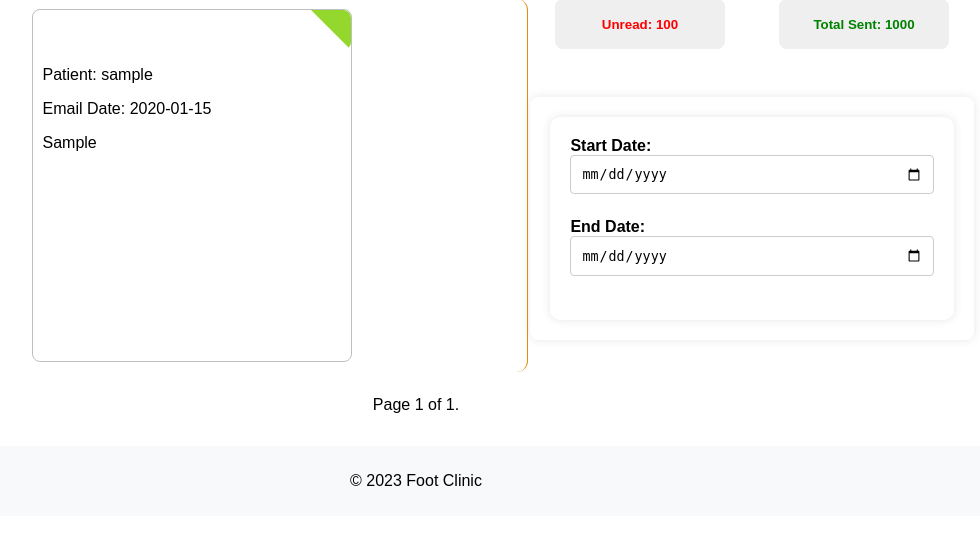
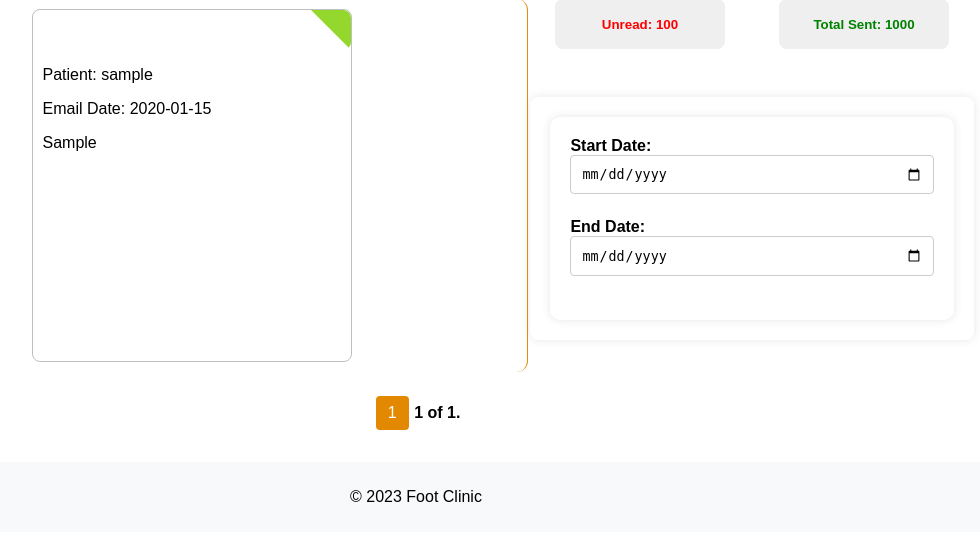
Before and after one commit to arvinsalehi/OrangeVilleFootClinik, a Flask app: page /emailService/Sent-Emails in a window 1280 px wide. Shown: the part 255-800 px from the top of the page, without its empty margins (224-1204 px from the left). Run offline with Flask 3, Linux system fonts and the light colour scheme; tables that the repository leaves empty hold one stand-in row (values such as "Sample post"); some libraries are stand-ins or nearby versions.

Commit message:
gave style to paggination

```diff
--- a/emailService/api/api.py
+++ b/emailService/api/api.py
@@ -119,7 +119,7 @@ def get_bookings():
 
         # Convert datetime objects to string format expected by Cliniko API
         # Calculate the time range for the last 10 hours
-        start_time_str, end_time_str = get_time_range_str(time_range=100, previous=False)
+        start_time_str, end_time_str = get_time_range_str(time_range=24, previous=False)
 
         # Construct the query parameters
         appointment_query_str = "appointment_type_id:=" + ",".join([item for item in ACCEPTED_APPOINTMENT_TYPE_ID])
@@ -136,13 +136,13 @@ def get_bookings():
             patient_id = booking['patient']['links']['self'].split("/")[-1]
 
             response_appointment = get_data(external_api=external_api_url_appointments, api_key=api_key).json()
-            # for appointment in response_appointment['appointment_types']:
-            #     appointment_in_db = Bookings.query.filter_by(cliniko_id=booking['id']).first()
-            #     if appointment_in_db is not None and appointment_in_db.appointment_type_ID == appointment['id']:
-            #         appointment_in_db.appointment_type_str = appointment['name']
-            #         appointment_in_db.appointment_type_ID = appointment['id']
-            #
-            #         db.session.commit()
+            for appointment in response_appointment['appointment_types']:
+                appointment_in_db = Bookings.query.filter_by(cliniko_id=booking['id']).first()
+                if appointment_in_db is not None and appointment_in_db.appointment_type_ID == appointment['id']:
+                    appointment_in_db.appointment_type_str = appointment['name']
+                    appointment_in_db.appointment_type_ID = appointment['id']
+
+                    db.session.commit()
 
             # Check if the user_id from the database is not equal to the patient_id
             user = User.query.filter_by(cliniko_id=patient_id).first()
@@ -163,7 +163,7 @@ def get_bookings():
 
             db.session.add(new_booking)
             db.session.commit()
-            if user is None or user.id != patient_id:
+            if user is None:
                 query = {
                     "q[]": "string"
                 }
@@ -349,4 +349,5 @@ def send_email():
 
 scheduler = BackgroundScheduler()
 # Schedule the job to run every 20 minutes
-scheduler.add_job(get_patients, 'interval', minutes=20)
+scheduler.add_job(get_bookings, 'interval', minutes=1440)
+scheduler.add_job(send_email, 'interval', minutes=30)
--- a/emailService/routes.py
+++ b/emailService/routes.py
@@ -43,7 +43,7 @@ def index():
 @email_blueprint.route("/Sent-Emails")
 def sent_emails():
     page = request.args.get('page', 1, type=int)
-    items_per_page = 9
+    items_per_page = 30
     sentEmails = Emails.query.filter_by(isSent=True).paginate(page=page, per_page=items_per_page, error_out=False)
     return render_template('emailsSent.html', sentEmails=sentEmails)
 
@@ -51,7 +51,7 @@ def sent_emails():
 @email_blueprint.route("/Scheduled-Emails")
 def scheduled_emails():
     page = request.args.get('page', 1, type=int)
-    items_per_page = 9
+    items_per_page = 150
     sentEmails = Emails.query.filter_by(isSent=False).paginate(page=page, per_page=items_per_page, error_out=False)
     return render_template('emailsSent.html', sentEmails=sentEmails)
 
--- a/emailService/static/css/emailsSent.css
+++ b/emailService/static/css/emailsSent.css
@@ -111,8 +111,39 @@ h1 {
 }
 
 .pagination {
-    text-align: center;
+    display: flex;
+    justify-content: center;
+    align-items: center;
     margin-top: 20px;
+}
+
+.pagination-link {
+    display: inline-block;
+    padding: 8px 12px;
+    margin: 0 4px;
+    background-color: #3498db;
+    color: #fff;
+    text-decoration: none;
+    border-radius: 4px;
+}
+
+.pagination-current {
+    display: inline-block;
+    padding: 8px 12px;
+    margin: 0 4px;
+    background-color: #e38901;
+    color: #fff;
+    text-decoration: none;
+    border-radius: 4px;
+}
+
+.pagination-ellipsis {
+    margin: 0 4px;
+    color: #666;
+}
+
+.pagination-link:hover {
+    background-color: #e38901;
 }
 
 footer {
--- a/emailService/templates/emailsSent.html
+++ b/emailService/templates/emailsSent.html
@@ -74,13 +74,26 @@
 
 
     <div class="pagination">
-        <span>Page {{ sentEmails.page }} of {{ sentEmails.pages }}.</span>
         {% if sentEmails.has_prev %}
-        <a href="?page={{ sentEmails.prev_num }}">previous</a>
+        <a class="pagination-link" href="?page={{ sentEmails.prev_num }}">previous</a>
         {% endif %}
+
+        {% for num in sentEmails.iter_pages() %}
+        {% if num %}
+        {% if sentEmails.page == num %}
+        <span class="pagination-link pagination-current">{{ num }}</span>
+        {% else %}
+        <a class="pagination-link" href="?page={{ num }}">{{ num }}</a>
+        {% endif %}
+        {% else %}
+        <span class="pagination-ellipsis">...</span>
+        {% endif %}
+        {% endfor %}
+
         {% if sentEmails.has_next %}
-        <a href="?page={{ sentEmails.next_num }}">next</a>
+        <a class="pagination-link" href="?page={{ sentEmails.next_num }}">next</a>
         {% endif %}
+        <span style="font-weight: 600; margin-left: .1rem; ">{{ sentEmails.page }} of {{ sentEmails.pages }}.</span>
     </div>
     <div id="emailContentOverlay">
         <div id="emailContent">
```
